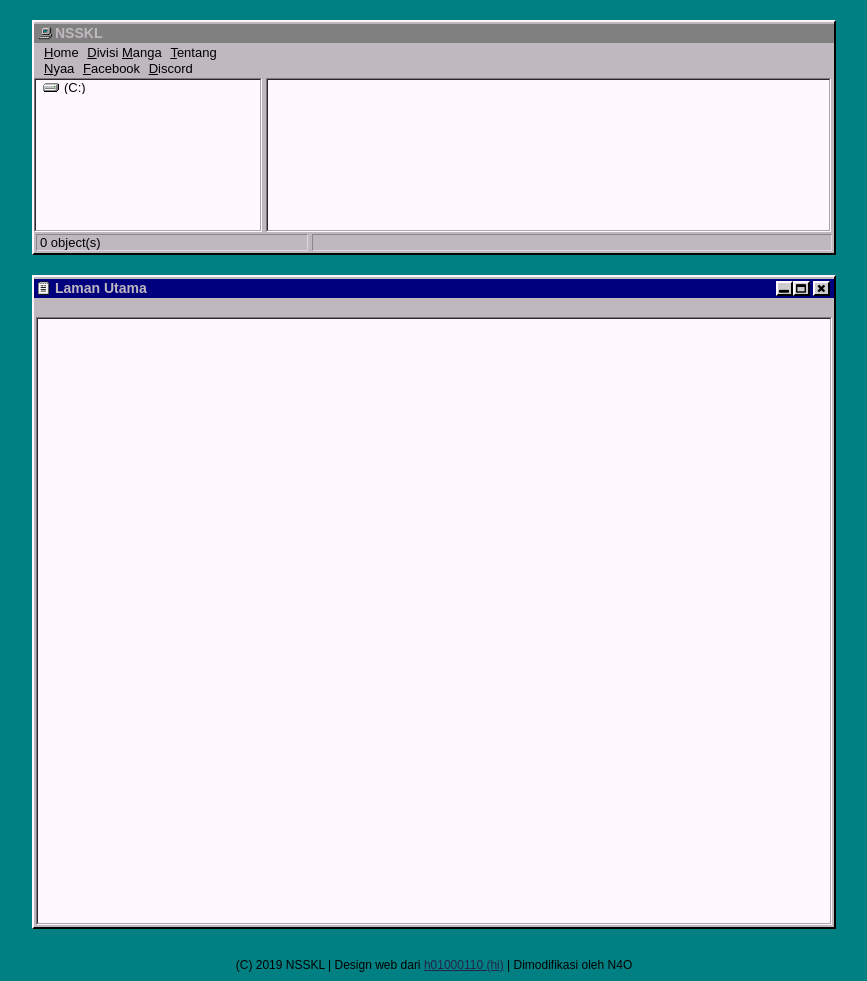
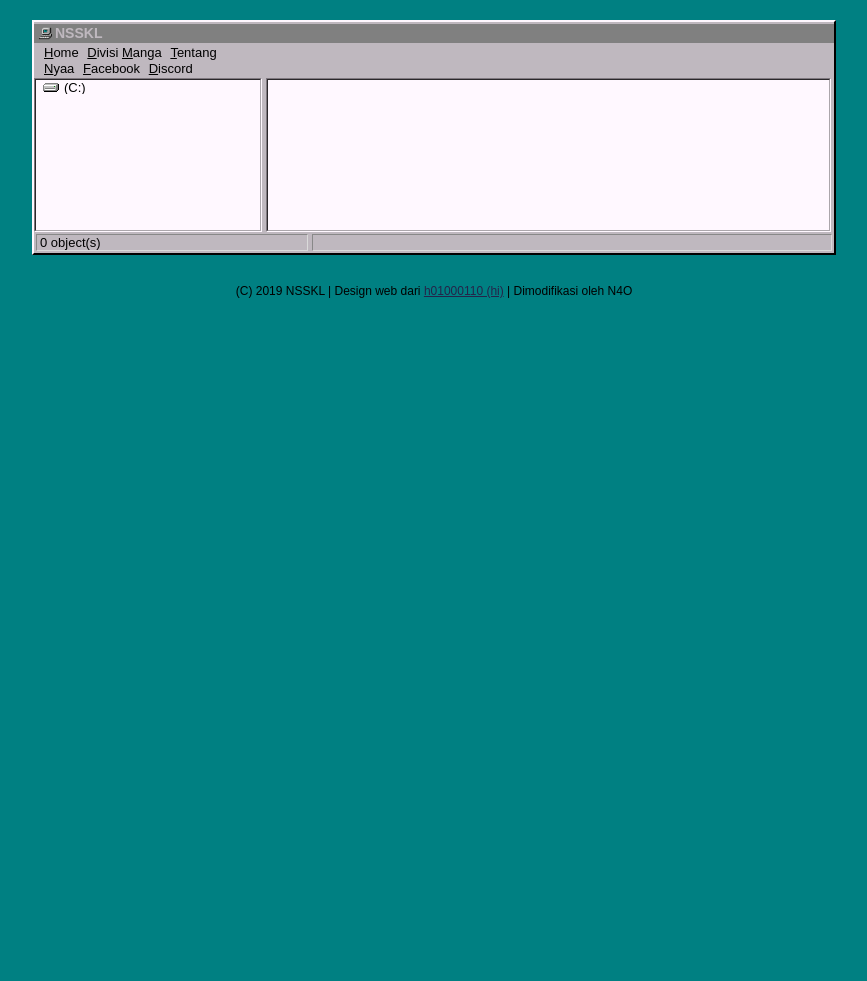
Before and after one commit to nsskltranslation/anime_nsskl, a Jekyll site: the page built from index.html, in a window 1280 px wide. Shown: the whole page, without its empty margins (206-1073 px from the left). Built offline with Jekyll 4.4.1, drawn with Linux system fonts in a browser that asks for light colours; after the commit the page ends 900 px from its top, so only the background shows below that.

Commit message:
Memperbaiki tampilan laman utama

```diff
--- a/_layouts/default.html
+++ b/_layouts/default.html
@@ -71,7 +71,7 @@
 			<div class="right">&nbsp;</div>
 		</div>
 	</div>
-	{% if page.title %}
+	{% if page.title and page.title != "Laman Utama" %}
         <div class="content">
 			<div class="post_title">
 				<img src="/assets/img/file.png" />
```
